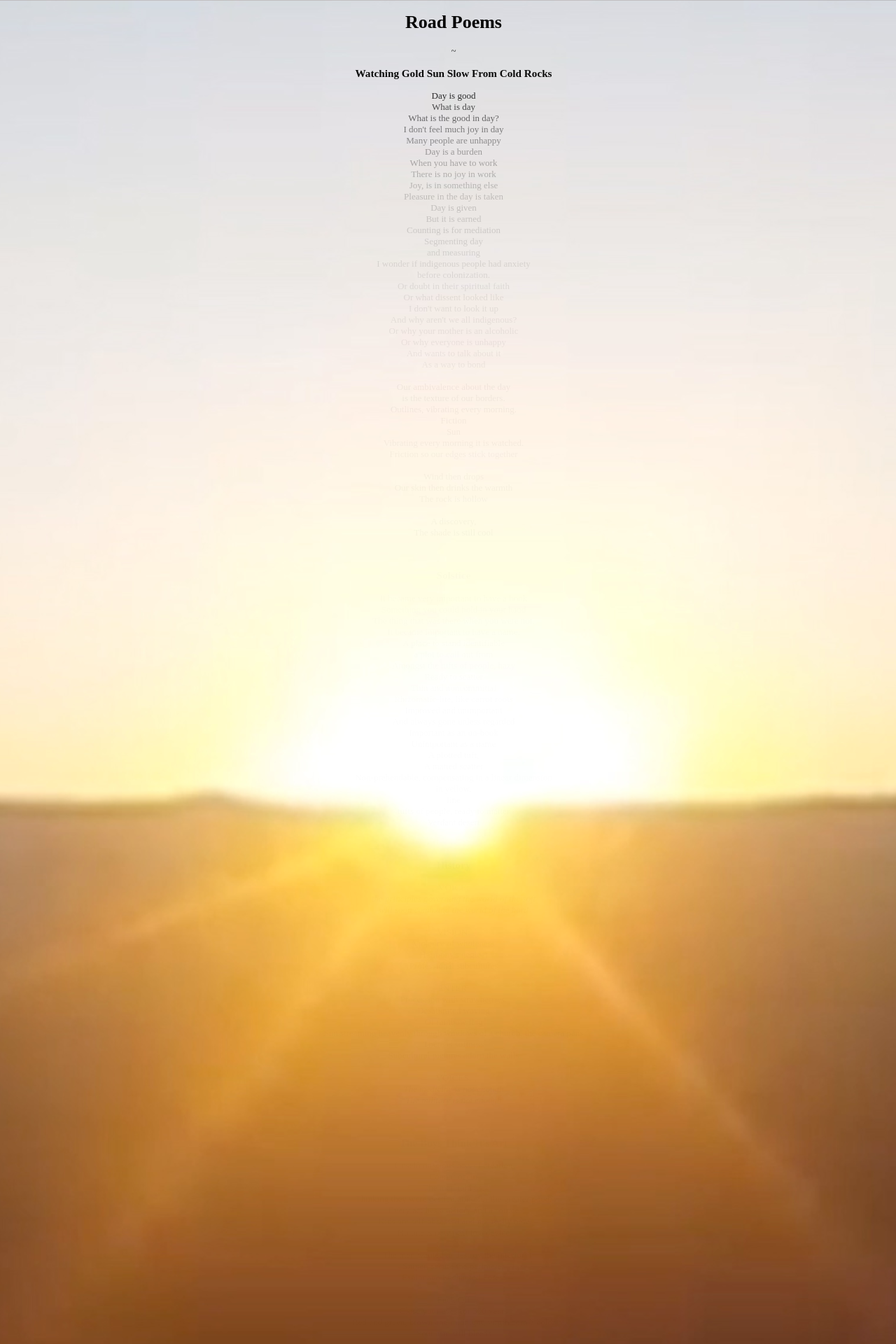
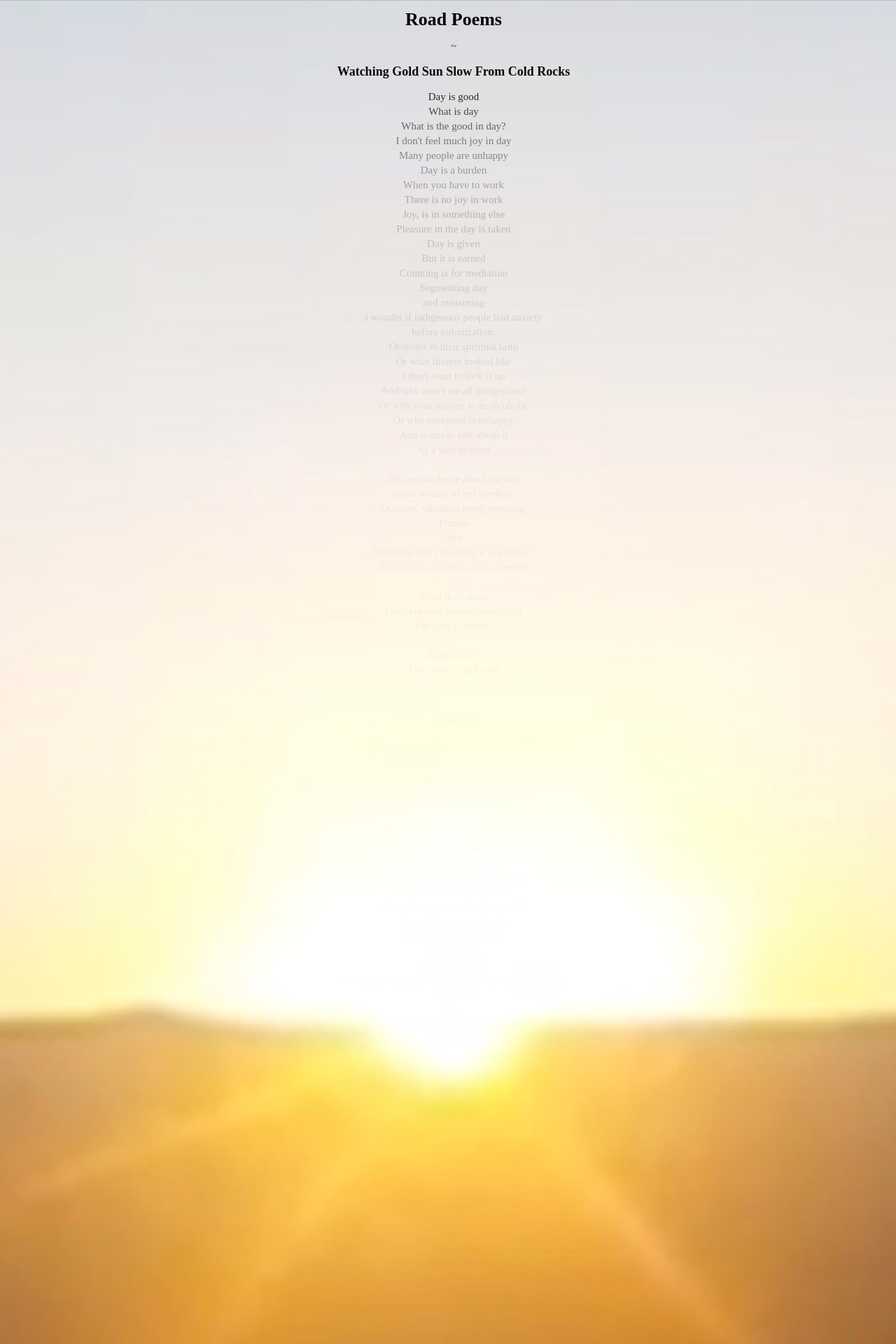
Before and after one commit to elsa-brown/roadpoems, a PHP site: page /index.html in a window 1280 px wide. Shown: the top 1920 px of the page at 70% size. Run offline with PHP 8.4, Linux system fonts and the light colour scheme; some libraries are stand-ins or nearby versions.

Commit message:
Enlarges text

```diff
--- a/index.html
+++ b/index.html
@@ -10,7 +10,7 @@
 		<div id="poems">
 			<h1 id="title"  style="display:none">Road Poems</h1>
 			<p id="char" style="display:none">~</p>
-			<h3 id="firstPoemTitle"  style="display:none">Watching Gold Sun Slow From Cold Rocks</h3>
+			<h2 id="firstPoemTitle"  style="display:none">Watching Gold Sun Slow From Cold Rocks</h2>
 			<p>
 			<span id="firstPoem1"  style="display:none">Day is good<br /></span>
 			<span id="firstPoem2"  style="display:none">What is day<br /></span>
@@ -55,7 +55,7 @@
 			</p>
 			<br />
 
-			<h3 id="secondPoemTitle" style="display:none">Solstice</h3>
+			<h2 id="secondPoemTitle" style="display:none">Solstice</h2>
 			<p id="secondPoem" style="display:none">
 			It became very important to have a book<br />
 			Something you could hold in your hand<br />
@@ -81,7 +81,7 @@
 			</p>
 			<br />
 
-			<h3 id="thirdPoemTitle" style="display:none">History</h3>
+			<h2 id="thirdPoemTitle" style="display:none">History</h2>
 			<p id="thirdPoem" style="display:none">
 			VOICE:<br />
 			<i>the principles governing the world of the soft<br />
@@ -106,7 +106,7 @@
 			</p>
 			<br />
 
-			<h3 id="fourthPoemTitle" style="display:none">The Boys Think It's Art</h3>
+			<h2 id="fourthPoemTitle" style="display:none">The Boys Think It's Art</h2>
 			<p id="fourthPoem" style="display:none">
 			Unselfconscious acts of creation<br />
 			Cannot occur<br />
@@ -125,7 +125,7 @@
 			</p>
 			<br />
 
-			<h3 id="fifthPoemTitle" style="display:none">Movement</h3>
+			<h2 id="fifthPoemTitle" style="display:none">Movement</h2>
 			<p id="fifthPoem" style="display:none">
 			America is unwieldy<br />
 			A broad flat land<br />
--- a/style.css
+++ b/style.css
@@ -1,16 +1,24 @@
 body {
   width: 100%;
   text-align: center;
-    font-size: small;
+  font-size: 15px;
+  line-height: 140%;
   background-image: url(sunRise.jpg);
   background-size: cover;
   background-position: center;
   font-family: "Times New Roman", Times, serif;
+}
 
+h1 {
+  font-size: 26px;
+}
+
+h2 {
+  font-size: 18px;
 }
 
 #coda {
-    font-size: 8px;
+  font-size: 12px;
 }
 
 a:link {
```
Lines whose indentation alone changed are shown as unchanged.
